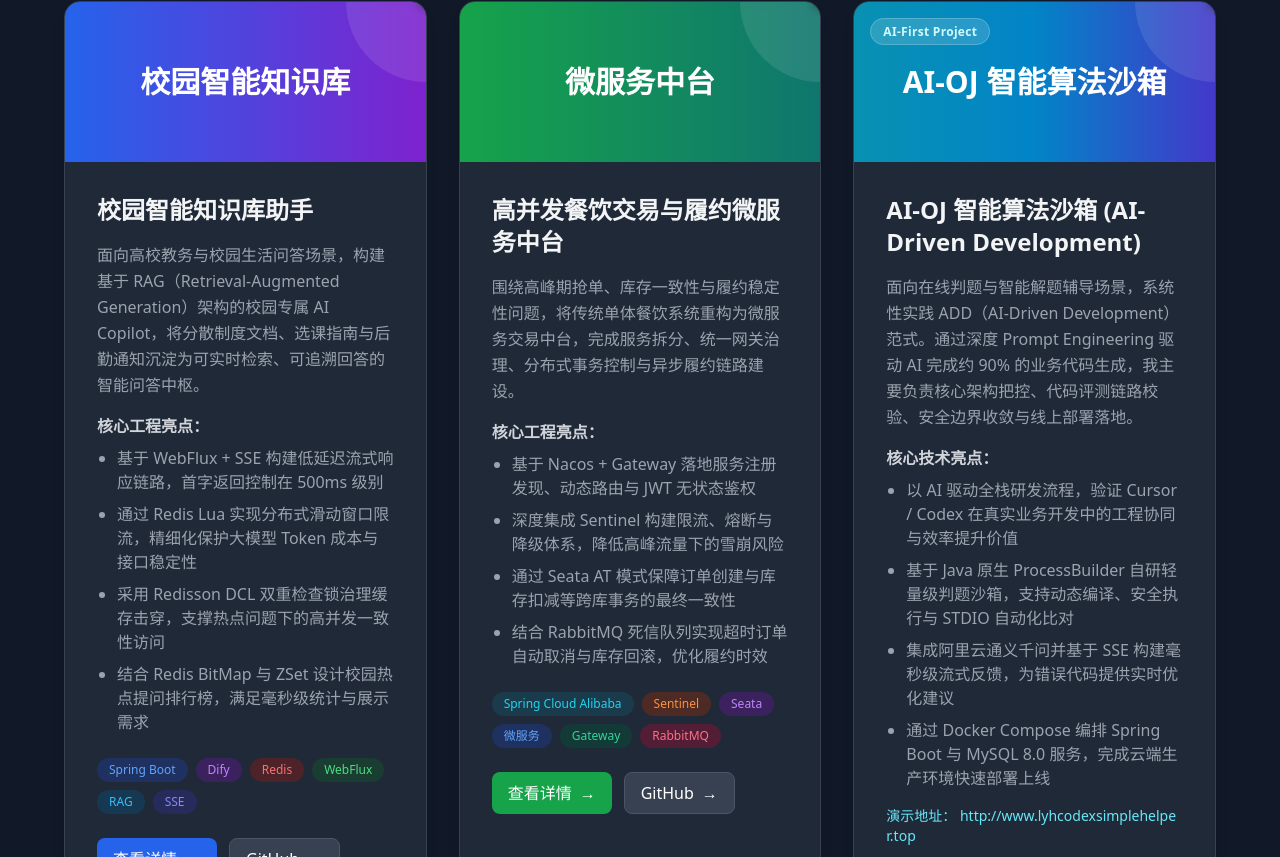
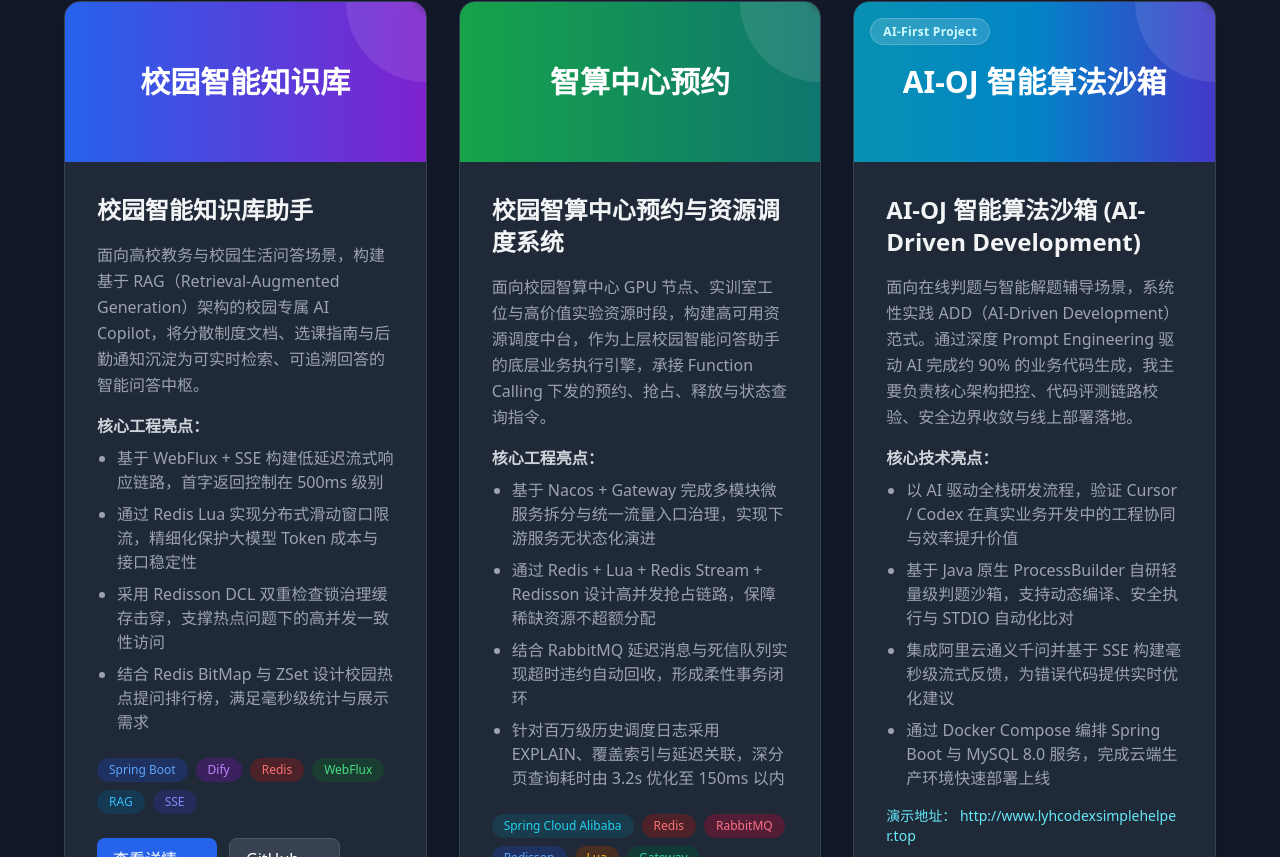
Before and after one commit to citen-xx/person-web-introduction, a Vue app: page /projects in a window 1280 px wide. Shown: the part 263-1120 px from the top of the page. Built offline with nearby package versions, Linux system fonts and the light colour scheme.

Commit message:
真-最后版本12

```diff
--- a/src/views/ProjectDetail.vue
+++ b/src/views/ProjectDetail.vue
@@ -102,53 +102,62 @@
 
           <div v-else-if="projectId === 'order-system'">
             <h2>项目背景</h2>
-            <p>围绕高峰期抢单、库存一致性与履约稳定性问题，将传统单体餐饮系统重构为微服务交易中台，完成服务拆分、统一网关治理、分布式事务控制与异步履约链路建设，提升系统在高并发场景下的可用性与扩展性。</p>
+            <p>面向校园智算中心 GPU 节点、实训室工位、深度学习工作站与高价值实验资源时段，构建高可用资源调度中台。该项目作为上层校园智能问答助手的底层业务执行引擎，承接大模型 Function Calling 下发的预约、抢占、释放与状态查询指令，解决稀缺资源在高并发场景下的超额分配、状态一致性与超时回收问题。</p>
 
             <h2>核心亮点</h2>
             <ul>
-              <li><strong>Nacos + Gateway 服务治理</strong>：实现服务注册发现、动态路由与 JWT 无状态鉴权前置</li>
-              <li><strong>Sentinel 高可用保护体系</strong>：基于滑动窗口限流与熔断降级降低服务雪崩风险</li>
-              <li><strong>Seata 分布式事务一致性</strong>：保障订单创建与库存扣减等跨库操作最终一致</li>
-              <li><strong>RabbitMQ 异步履约链路</strong>：实现超时订单自动取消与库存回滚，优化交易闭环</li>
+              <li><strong>Nacos + Gateway 微服务治理</strong>：完成网关、用户凭证、资源调度等服务拆分，统一接入层与无状态鉴权链路</li>
+              <li><strong>Redis + Lua + Stream 强一致抢占</strong>：围绕稀缺资源额度控制构建原子扣减、异步削峰与重复预约防护机制</li>
+              <li><strong>Redisson + MySQL 双层兜底</strong>：在异步落库阶段按用户维度串行化处理，保障预约状态最终一致</li>
+              <li><strong>RabbitMQ 柔性事务闭环</strong>：通过延迟消息与死信队列实现超时违约自动回收与额度恢复</li>
             </ul>
 
             <h2>架构设计与技术栈</h2>
             <ul>
-              <li>微服务生态: Spring Cloud Alibaba (Nacos, Gateway, Sentinel, Seata), OpenFeign</li>
-              <li>核心框架与中间件: Spring Boot, Redis, RabbitMQ, MyBatis-Plus</li>
+              <li>微服务生态: Spring Cloud Alibaba（Nacos, Gateway, Sentinel 扩展位）, OpenFeign</li>
+              <li>核心框架与中间件: Spring Boot, Redis, RabbitMQ, Redisson, Lua, MyBatis-Plus, MySQL</li>
+              <li>业务支撑能力: Redis Stream 异步消息流, WebSocket 实时通知, Function Calling 业务承接</li>
             </ul>
 
             <h2>技术实现细节</h2>
             <h3>1. 微服务解耦与无状态鉴权 (Gateway + Nacos)</h3>
-            <p>彻底摒弃单体架构耦合，拆分为订单、商品、用户等独立微服务：</p>
+            <p>项目从单体架构收敛为 Maven 多模块微服务体系，核心拆分为公共模块、网关服务、用户服务与资源调度服务：</p>
             <ul>
-              <li>利用 Nacos 实现服务动态注册与配置发现</li>
-              <li>引入 Spring Cloud Gateway 作为统一流量网关</li>
-              <li>将会话拦截与 JWT Token 解析前置，实现下游微服务的无状态化与安全隔离</li>
+              <li>利用 Nacos 实现服务注册发现、动态配置与环境隔离</li>
+              <li>引入 Spring Cloud Gateway 作为统一流量入口，承接上层 AI 助手的结构化调度请求</li>
+              <li>在网关层前置 Token 解析、白名单放行与身份透传，推动下游调度服务走向无状态化</li>
             </ul>
 
-            <h3>2. 服务雪崩防御与高可用保护 (Sentinel)</h3>
-            <p>面对脉冲式高并发抢单，深度集成 Sentinel：</p>
+            <h3>2. 稀缺资源强一致抢占 (Redis + Lua + Stream)</h3>
+            <p>针对 GPU 节点、实训室工位等资源在开放时段的脉冲式流量，核心目标是不超卖、不重复预约、主链路不被击穿：</p>
             <ul>
-              <li>对核心交易接口配置基于 QPS 的滑动窗口限流</li>
-              <li>对非核心下游服务（如积分、短信通知）配置熔断降级策略</li>
-              <li>彻底阻断单点故障引发的全局微服务级联雪崩</li>
+              <li>通过 Redis + Lua 在缓存层原子完成资格校验、额度扣减与重复预约判断</li>
+              <li>借助 Redis Stream 将高并发请求异步削峰，降低主线程与数据库瞬时压力</li>
+              <li>在缓存层先建立并发防线，再将结果交给后续异步链路持久化处理</li>
             </ul>
 
-            <h3>3. 跨库分布式事务一致性 (Seata)</h3>
-            <p>针对微服务拆分后"创建订单"与"扣减库存"的跨库事务难题：</p>
+            <h3>3. Redisson 串行化落库与最终一致性兜底</h3>
+            <p>在异步消费与状态落库阶段，项目进一步通过分布式锁与数据库条件更新补强一致性保障：</p>
             <ul>
-              <li>引入 Seata (AT 模式) 构建全局事务</li>
-              <li>通过底层拦截 SQL 生成 undo_log</li>
-              <li>在保证系统高并发吞吐量的同时，依靠补偿机制实现了交易链路数据的最终一致性</li>
+              <li>按用户维度使用 Redisson 分布式锁，避免异步消费阶段重复落库</li>
+              <li>结合 MySQL 条件更新与状态校验，作为缓存层之外的最终一致性兜底</li>
+              <li>形成“缓存原子扣减 - 异步削峰 - 串行落库 - 持久层校验”的多层并发防线</li>
             </ul>
 
-            <h3>4. 异步 RPC 履约与延迟取消 (RabbitMQ + OpenFeign)</h3>
-            <p>核心下单链路通过 OpenFeign 实现服务间 RPC 调用：</p>
+            <h3>4. 柔性事务闭环与超时自动回收 (RabbitMQ)</h3>
+            <p>针对预约成功后长期未签到、算力任务未激活等场景，项目通过消息机制避免资源空占：</p>
             <ul>
-              <li>基于 RabbitMQ 死信队列实现 15 分钟未支付订单的优雅自动取消</li>
-              <li>实现时间到达后的精准消费与库存回滚</li>
-              <li>消除传统定时任务轮询扫表的数据库 I/O 压力</li>
+              <li>预约成功后发送延迟消息，到期未确认则进入死信队列</li>
+              <li>消费死信消息后自动标记违约状态并恢复 ResourceQuota 可用额度</li>
+              <li>相比定时任务轮询扫表，显著降低数据库 I/O 压力并提升时效性</li>
+            </ul>
+
+            <h3>5. 百万级历史记录深分页优化</h3>
+            <p>针对管理端百万级历史调度日志的分页查询，项目围绕慢 SQL 场景做了针对性性能优化：</p>
+            <ul>
+              <li>使用 EXPLAIN 分析执行计划，识别回表与深分页扫描带来的性能损耗</li>
+              <li>结合覆盖索引与延迟关联优化查询路径</li>
+              <li>将深分页查询耗时从 3.2s 优化到 150ms 以内，提升后台管理体验</li>
             </ul>
           </div>
 
@@ -229,11 +238,11 @@ type ProjectAction = {
 const route = useRoute()
 const projectId = computed(() => route.params.id as string)
 
-const projectTitle = computed(() => {
+  const projectTitle = computed(() => {
   if (projectId.value === 'ai-assistant') {
     return '校园智能知识库助手'
   } else if (projectId.value === 'order-system') {
-    return '高并发餐饮交易与履约微服务中台'
+    return '校园智算中心预约与资源调度系统'
   } else if (projectId.value === 'ai-oj-sandbox') {
     return 'AI-OJ 智能算法沙箱 (AI-Driven Development)'
   }
@@ -244,7 +253,7 @@ const projectTags = computed(() => {
   if (projectId.value === 'ai-assistant') {
     return ['Spring Boot', 'Dify', 'Redis', 'WebFlux', 'RAG', 'SSE']
   } else if (projectId.value === 'order-system') {
-    return ['Spring Cloud Alibaba', 'Sentinel', 'Seata', 'Nacos', 'Gateway', 'RabbitMQ']
+    return ['Spring Cloud Alibaba', 'Redis', 'RabbitMQ', 'Redisson', 'Lua', 'Gateway']
   } else if (projectId.value === 'ai-oj-sandbox') {
     return ['Spring Boot 3', 'Vue3', 'Docker', 'Qwen API', 'SSE', 'ProcessBuilder']
   }
@@ -267,7 +276,7 @@ const projectActions = computed<ProjectAction[]>(() => {
     return [
       {
         label: 'GitHub',
-        href: 'https://github.com/citen-xx/citen-compus-order',
+        href: 'https://github.com/citen-xx/citen-compus-dispatch',
         icon: '→',
         variant: 'secondary'
       }
--- a/src/views/Projects.vue
+++ b/src/views/Projects.vue
@@ -74,30 +74,30 @@
             </div>
           </div>
 
-          <!-- 项目二：高并发餐饮交易与履约微服务中台 -->
+          <!-- 项目二：校园智算中心预约与资源调度系统 -->
           <div class="bg-gray-800 rounded-2xl overflow-hidden shadow-lg hover:shadow-xl transition-all duration-300 border border-gray-700 hover:border-green-500/50 group">
             <div class="h-40 bg-gradient-to-r from-green-600 to-teal-700 flex items-center justify-center relative overflow-hidden">
               <div class="text-white text-3xl font-bold z-10">
-                微服务中台
+                智算中心预约
               </div>
               <div class="absolute inset-0 bg-gradient-to-br from-green-600/30 to-teal-700/30 opacity-0 group-hover:opacity-100 transition-opacity duration-300"></div>
               <div class="absolute top-0 right-0 w-20 h-20 bg-white/10 backdrop-blur-sm rounded-bl-full"></div>
             </div>
             <div class="p-8">
               <h2 class="text-2xl font-semibold mb-4 group-hover:text-green-400 transition-colors duration-300">
-                高并发餐饮交易与履约微服务中台
+                校园智算中心预约与资源调度系统
               </h2>
               <div class="text-gray-400 mb-6 space-y-4">
                 <p class="leading-relaxed">
-                  围绕高峰期抢单、库存一致性与履约稳定性问题，将传统单体餐饮系统重构为微服务交易中台，完成服务拆分、统一网关治理、分布式事务控制与异步履约链路建设。
+                  面向校园智算中心 GPU 节点、实训室工位与高价值实验资源时段，构建高可用资源调度中台，作为上层校园智能问答助手的底层业务执行引擎，承接 Function Calling 下发的预约、抢占、释放与状态查询指令。
                 </p>
                 <div>
                   <h4 class="font-semibold text-gray-300 mb-2">核心工程亮点：</h4>
                   <ul class="list-disc pl-5 space-y-2">
-                    <li>基于 Nacos + Gateway 落地服务注册发现、动态路由与 JWT 无状态鉴权</li>
-                    <li>深度集成 Sentinel 构建限流、熔断与降级体系，降低高峰流量下的雪崩风险</li>
-                    <li>通过 Seata AT 模式保障订单创建与库存扣减等跨库事务的最终一致性</li>
-                    <li>结合 RabbitMQ 死信队列实现超时订单自动取消与库存回滚，优化履约时效</li>
+                    <li>基于 Nacos + Gateway 完成多模块微服务拆分与统一流量入口治理，实现下游服务无状态化演进</li>
+                    <li>通过 Redis + Lua + Redis Stream + Redisson 设计高并发抢占链路，保障稀缺资源不超额分配</li>
+                    <li>结合 RabbitMQ 延迟消息与死信队列实现超时违约自动回收，形成柔性事务闭环</li>
+                    <li>针对百万级历史调度日志采用 EXPLAIN、覆盖索引与延迟关联，深分页查询耗时由 3.2s 优化至 150ms 以内</li>
                   </ul>
                 </div>
               </div>
@@ -105,20 +105,20 @@
                 <span class="bg-cyan-900/50 text-cyan-400 text-xs font-medium px-3 py-1 rounded-full">
                   Spring Cloud Alibaba
                 </span>
-                <span class="bg-orange-900/50 text-orange-400 text-xs font-medium px-3 py-1 rounded-full">
-                  Sentinel
+                <span class="bg-red-900/50 text-red-400 text-xs font-medium px-3 py-1 rounded-full">
+                  Redis
                 </span>
-                <span class="bg-purple-900/50 text-purple-400 text-xs font-medium px-3 py-1 rounded-full">
-                  Seata
+                <span class="bg-rose-900/50 text-rose-400 text-xs font-medium px-3 py-1 rounded-full">
+                  RabbitMQ
                 </span>
                 <span class="bg-blue-900/50 text-blue-400 text-xs font-medium px-3 py-1 rounded-full">
-                  微服务
+                  Redisson
+                </span>
+                <span class="bg-amber-900/50 text-amber-400 text-xs font-medium px-3 py-1 rounded-full">
+                  Lua
                 </span>
                 <span class="bg-emerald-900/50 text-emerald-400 text-xs font-medium px-3 py-1 rounded-full">
                   Gateway
-                </span>
-                <span class="bg-rose-900/50 text-rose-400 text-xs font-medium px-3 py-1 rounded-full">
-                  RabbitMQ
                 </span>
               </div>
               <div class="flex flex-wrap gap-3">
@@ -130,7 +130,7 @@
                   <span class="group-hover:translate-x-1 transition-transform duration-300">→</span>
                 </router-link>
                 <a
-                  href="https://github.com/citen-xx/citen-compus-order"
+                  href="https://github.com/citen-xx/citen-compus-dispatch"
                   target="_blank"
                   rel="noreferrer"
                   class="bg-gray-700 hover:bg-gray-600 text-white font-medium py-2 px-4 rounded-lg border border-gray-600 transition-all duration-300 inline-flex items-center gap-2"
```
Also changed, not shown: src/assets/resume.html (+6 -6 lines).
